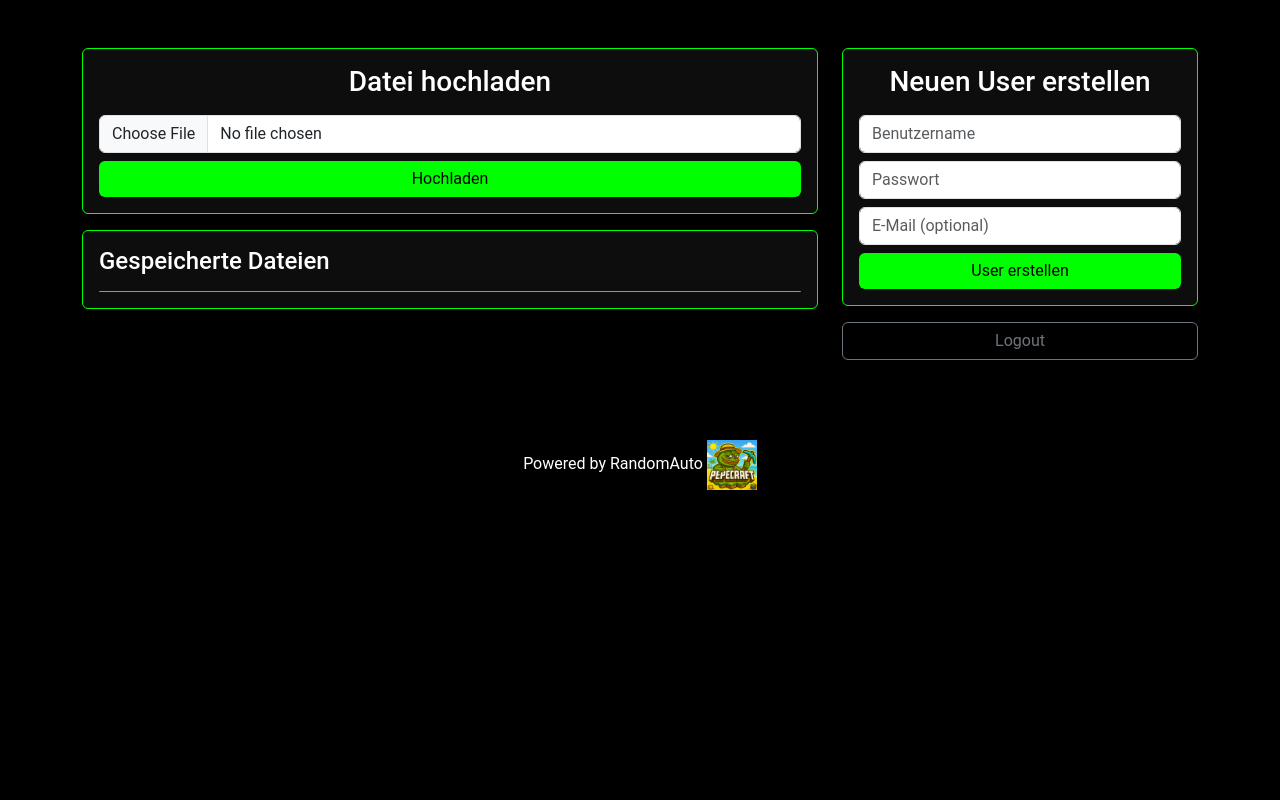
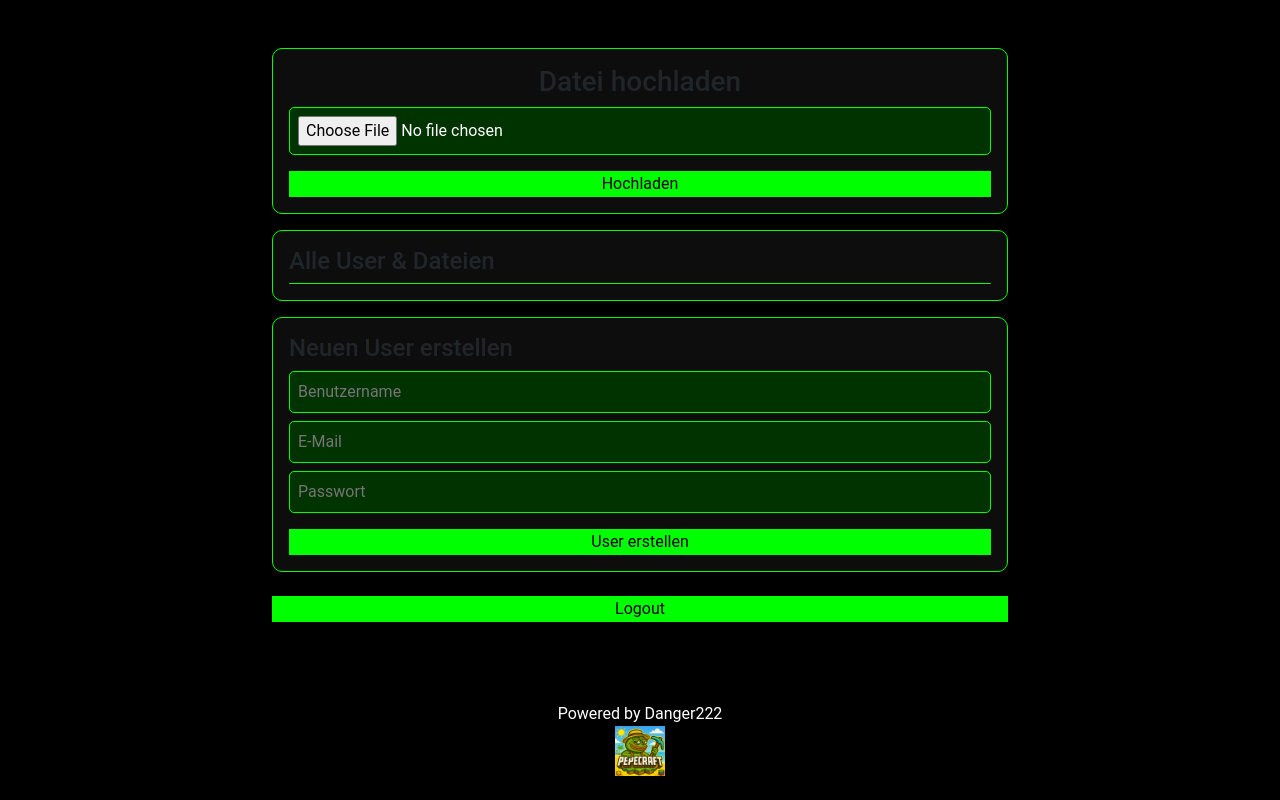
Before and after one commit to Reverse666S/Cloudhosting, a Flask app: template cloud_app/templates/admin_dashboard.html in a window 1280 px wide. Run offline with Flask 3, Linux system fonts and the light colour scheme; the template is opened without the code that fills it, so the values that code supplies are empty; parts of the project's set-up code (start-up, migrations or seed data) failed here and were passed over.

Commit message:
Update admin_dashboard.html

```diff
--- a/cloud_app/templates/admin_dashboard.html
+++ b/cloud_app/templates/admin_dashboard.html
@@ -3,138 +3,130 @@
 <head>
 <meta charset="utf-8">
 <meta name="viewport" content="width=device-width, initial-scale=1">
-<title>Cloudhosting - Admin Dashboard</title>
+<title>SkyCortex Cloud - Admin</title>
 <link rel="icon" href="/static/pepecraft.png" type="image/png">
 <link href="https://cdn.jsdelivr.net/npm/bootstrap@5.3.2/dist/css/bootstrap.min.css" rel="stylesheet">
 <style>
 body { background-color:#000; color:#fff; font-family:'Roboto',sans-serif; margin:0; padding:0; }
-.card { background-color:#0d0d0d; border:1px solid #00ff00; color:#fff; margin-bottom:1rem; }
-input, select { background-color:#003300; color:#fff; border:1px solid #00ff00; }
+.card { background-color:#0d0d0d; border:1px solid #00ff00; border-radius:10px; margin-bottom:1rem; padding:1rem; }
+input, select { background-color:#003300; color:#fff; border:1px solid #00ff00; border-radius:5px; padding:0.5rem; width:100%; margin-bottom:0.5rem; }
 a { color:#00ff00; text-decoration:none; }
 a:hover { color:#66ff66; }
-.btn-success { background-color:#00ff00; border:none; color:#000; }
+.btn-success { background-color:#00ff00; color:#000; border:none; width:100%; margin-top:0.5rem; }
 .btn-success:hover { background-color:#66ff66; }
-.btn-danger { background-color:#ff0000; border:none; color:#000; }
+.btn-danger { background-color:#ff0000; color:#000; border:none; }
 .btn-danger:hover { background-color:#ff6666; }
-h3,h4 { margin-bottom:1rem; }
-.progress { height:15px; border-radius:5px; }
-footer { text-align:center; margin-top:2rem; color:#fff; }
-#storageWarning { color:#ff4444; display:none; margin-top:0.5rem; text-align:center; }
+.progress { height:15px; border-radius:5px; margin-top:0.5rem; }
+footer { text-align:center; margin-top:2rem; }
+.list-group-item { background-color:#0a0a0a; border:1px solid #00ff00; margin-bottom:2px; border-radius:5px; }
 </style>
 </head>
 <body>
 <div class="container py-5">
-    <div class="row">
+    <div class="row justify-content-center">
         <div class="col-12 col-md-8">
 
-            <!-- Upload-Formular -->
-            <div class="card p-3 shadow-sm mb-3">
-                <h3 class="text-center mb-3">Datei hochladen</h3>
+            <!-- Admin Upload -->
+            <div class="card">
+                <h3 class="text-center mb-2">Datei hochladen</h3>
                 <form id="uploadForm" method="post" enctype="multipart/form-data">
-                    <input type="file" name="file" class="form-control mb-2" required>
-                    <button type="submit" class="btn btn-success w-100">Hochladen</button>
+                    <input type="file" name="file" required>
+                    <button type="submit" class="btn-success">Hochladen</button>
                 </form>
-                <div class="progress mt-3" id="progressContainer" style="display:none;">
+                <div class="progress" id="progressContainer" style="display:none;">
                     <div class="progress-bar progress-bar-striped progress-bar-animated" role="progressbar" style="width:0%">0%</div>
                 </div>
-                <div id="storageWarning">Maximaler Speicher erreicht!</div>
             </div>
 
-            <!-- Dateien pro User -->
-            <div class="card p-3 shadow-sm mb-3">
-                <h4 class="mb-3">Gespeicherte Dateien</h4>
-                <ul class="list-group list-group-flush">
-                    {% for username, data in all_users.items() %}
-                    <li class="list-group-item">
-                        <strong>{{ username }}</strong> {% if data.is_admin %}(Admin){% endif %}
-                        <ul class="list-group mt-1">
-                            {% set user_path = user_folder + '/' + username %}
-                            {% for file in os.listdir(user_path) %}
-                            <li class="list-group-item d-flex justify-content-between align-items-center">
-                                <span>{{ file }}</span>
-                                <div>
-                                    <a href="/download/{{ file }}" class="btn btn-success btn-sm me-1">Download</a>
-                                    <form method="post" action="/delete/{{ file }}" style="display:inline;">
-                                        <button class="btn btn-danger btn-sm">Löschen</button>
-                                    </form>
-                                </div>
-                            </li>
-                            {% endfor %}
-                        </ul>
-                        {% if not data.is_admin %}
-                        <form method="post" action="/admin_delete_user/{{ username }}" class="mt-2">
-                            <button class="btn btn-danger btn-sm w-100">User löschen</button>
-                        </form>
-                        {% endif %}
-                    </li>
-                    {% endfor %}
-                </ul>
+            <!-- User & Dateien -->
+            <div class="card">
+                <h4 class="mb-2">Alle User & Dateien</h4>
+                <ul class="list-group list-group-flush" id="adminFileList"></ul>
             </div>
 
-        </div>
-
-        <div class="col-12 col-md-4">
-            <!-- Neuen User erstellen -->
-            <div class="card p-3 shadow-sm mb-3">
-                <h3 class="text-center mb-3">Neuen User erstellen</h3>
-                <form method="post" action="/admin_create_user">
-                    <input type="text" name="username" class="form-control mb-2" placeholder="Benutzername" required>
-                    <input type="password" name="password" class="form-control mb-2" placeholder="Passwort" required>
-                    <input type="email" name="email" class="form-control mb-2" placeholder="E-Mail (optional)">
-                    <button type="submit" class="btn btn-success w-100">User erstellen</button>
+            <!-- Admin User-Management -->
+            <div class="card">
+                <h4 class="mb-2">Neuen User erstellen</h4>
+                <form id="createUserForm" method="post" action="/admin_create_user">
+                    <input type="text" name="username" placeholder="Benutzername" required>
+                    <input type="email" name="email" placeholder="E-Mail">
+                    <input type="password" name="password" placeholder="Passwort" required>
+                    <button type="submit" class="btn-success">User erstellen</button>
                 </form>
             </div>
 
             <form method="post" action="/logout">
-                <button class="btn btn-outline-secondary w-100">Logout</button>
+                <button class="btn-success mt-2">Logout</button>
             </form>
+
         </div>
     </div>
 </div>
 
 <footer>
-    <span>Powered by RandomAuto</span>
+    <span>Powered by Danger222</span><br>
     <img src="/static/pepecraft.png" alt="Logo" style="height:50px;">
 </footer>
 
 <script>
+// Admin Upload
 document.getElementById("uploadForm").addEventListener("submit", function(e){
     e.preventDefault();
-    const form = e.target;
-    const file = form.querySelector('input[type="file"]').files[0];
+    const file = e.target.querySelector('input[type="file"]').files[0];
     const progressContainer = document.getElementById("progressContainer");
     const progressBar = progressContainer.querySelector(".progress-bar");
-    const storageWarning = document.getElementById("storageWarning");
 
-    // Admin kann immer hochladen → Speicherwarnung ausblenden
-    storageWarning.style.display = "none";
+    progressContainer.style.display="block";
+    progressBar.style.width="0%";
+    progressBar.textContent="0%";
 
-    progressContainer.style.display = "block";
-    progressBar.style.width = "0%";
-    progressBar.textContent = "0%";
-
-    const formData = new FormData(form);
+    const formData = new FormData(e.target);
     const xhr = new XMLHttpRequest();
-    xhr.upload.addEventListener("progress", function(event){
+    xhr.upload.addEventListener("progress", event=>{
         if(event.lengthComputable){
-            let percent = Math.round((event.loaded / event.total) * 100);
+            let percent = Math.round((event.loaded/event.total)*100);
             progressBar.style.width = percent+"%";
             progressBar.textContent = percent+"%";
         }
     });
-    xhr.addEventListener("load", function(){
-        if(xhr.status===200){
-            progressBar.classList.add("bg-success");
-            progressBar.textContent="Fertig!";
-            window.location.reload();
-        } else {
-            progressBar.classList.add("bg-danger");
-            progressBar.textContent="Fehler!";
-        }
+    xhr.addEventListener("load", ()=>{
+        if(xhr.status===200){ progressBar.classList.add("bg-success"); progressBar.textContent="Fertig!"; loadAdminFiles(); }
+        else { progressBar.classList.add("bg-danger"); progressBar.textContent="Fehler!"; }
     });
     xhr.open("POST","/upload");
     xhr.send(formData);
 });
+
+// Alle User-Dateien laden
+function loadAdminFiles(){
+    fetch("/admin_files")
+        .then(r=>r.json())
+        .then(data=>{
+            const list = document.getElementById("adminFileList");
+            list.innerHTML = "";
+            Object.keys(data).forEach(username=>{
+                const li = document.createElement("li");
+                li.className="list-group-item";
+                li.innerHTML = `<strong>${username}</strong><ul>`;
+                data[username].files.forEach(file=>{
+                    li.innerHTML += `<li>${file}
+                        <a href="/download/${file}" class="btn btn-success btn-sm me-1">Download</a>
+                        <form method="post" action="/delete/${file}" style="display:inline;">
+                            <button class="btn btn-danger btn-sm">Löschen</button>
+                        </form>
+                        </li>`;
+                });
+                li.innerHTML += `</ul>
+                    <form method="post" action="/admin_delete_user/${username}">
+                        <button class="btn btn-danger btn-sm mt-1">User löschen</button>
+                    </form>`;
+                list.appendChild(li);
+            });
+        });
+}
+
+loadAdminFiles();
+setInterval(loadAdminFiles, 10000);
 </script>
 </body>
 </html>
```
